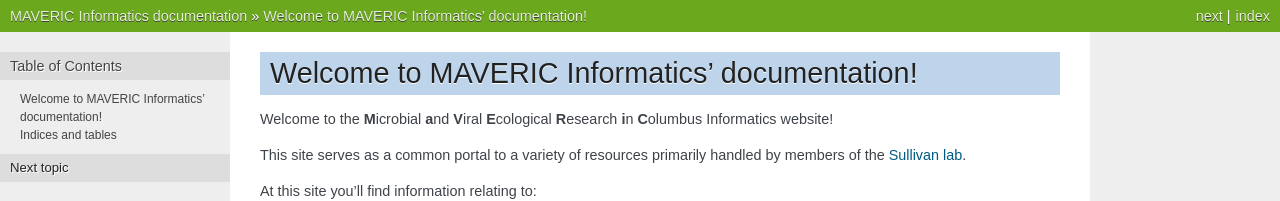
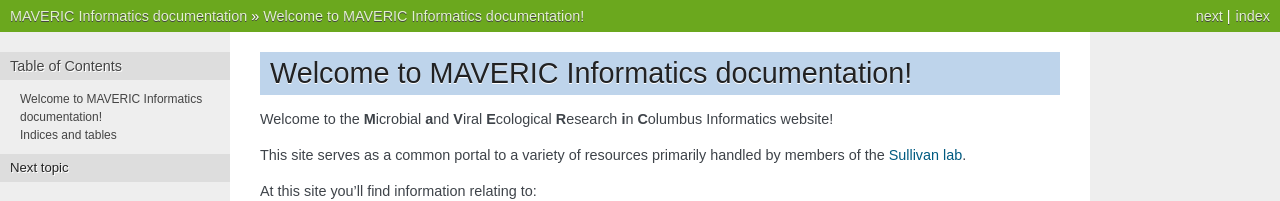
Before and after one commit to MAVERIC-Labs/MAVERIC_informatics, a Sphinx documentation site: the page built from docs/source/index.rst, in a window 1280 px wide and 900 px high. Shown: the top 201 px of the window. Built offline with Sphinx 7.4.7, drawn with Linux system fonts in a browser that asks for light colours; some of the changed text lies outside the part shown.

Commit message:
Continue to update spelling...

```diff
--- a/docs/source/index.rst
+++ b/docs/source/index.rst
@@ -3,8 +3,8 @@
    You can adapt this file completely to your liking, but it should at least
    contain the root `toctree` directive.
 
-Welcome to MAVERIC Informatics' documentation!
-===============================================
+Welcome to MAVERIC Informatics documentation!
+=============================================
 
 Welcome to the **M**\icrobial **a**\nd **V**\iral **E**\cological **R**\esearch **i**\n **C**\olumbus Informatics website!
 
```
Also changed, not shown: 6 other files.
